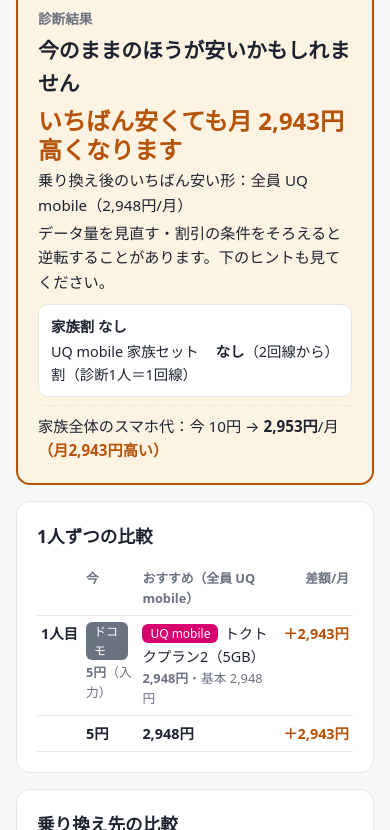
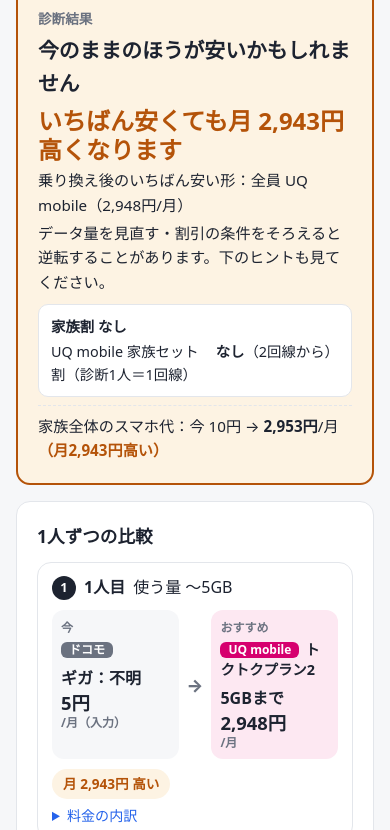
Before and after one commit to worker0083/smartphone-plan-checker, a plain HTML site: page au-uq/index.html in a window 390 px wide. Both pictures are taken after typing "5", "5", "5", "5" into the empty fields and a click on the button "診断する". Shown: the part 2526-3356 px from the top of the page. Drawn offline with Linux system fonts and the light colour scheme.

Commit message:
1人ずつの比較を、今とおすすめのギガ・料金の変化が一目でわかる表示に変更
Co-Authored-By: Claude Opus 5.5 <noreply@anthropic.com>
Claude-Session: https://claude.ai/code/session_013KjTTY74hTZm79ii71M2K2

```diff
--- a/au-uq/index.html
+++ b/au-uq/index.html
@@ -75,6 +75,35 @@
   .cmp .who { font-weight: 800; white-space: nowrap; }
   .save-cell { white-space: nowrap; font-weight: 800; }
   .h3 { font-size: .98rem; margin: 14px 0 4px; }
+  .pc { border: 1px solid var(--line); border-radius: 14px; padding: 12px 14px; margin-top: 12px; }
+  .pc-head { display: flex; align-items: center; gap: 8px; flex-wrap: wrap; margin-bottom: 10px; }
+  .pc-head .pno { display: inline-flex; width: 24px; height: 24px; border-radius: 50%; align-items: center; justify-content: center; background: var(--text); color: var(--card); font-weight: 800; font-size: .8rem; }
+  .pc-body { display: grid; grid-template-columns: 1fr auto 1fr; gap: 8px; align-items: stretch; }
+  .pc-side { border-radius: 12px; padding: 10px 12px; background: var(--bg); }
+  .pc-side.new { background: var(--good-weak); }
+  .pc-side.new.au { background: var(--au-weak); } .pc-side.new.uq { background: var(--uq-weak); }
+  .pc-tag { font-size: .75rem; font-weight: 800; color: var(--muted); }
+  .pc-plan { font-weight: 700; font-size: .9rem; line-height: 1.4; margin: 2px 0 6px; }
+  .pc-gb { font-size: 1.15rem; font-weight: 800; }
+  .pc-price { font-size: 1.35rem; font-weight: 800; line-height: 1.3; }
+  .pc-price small { font-size: .75rem; font-weight: 600; color: var(--muted); margin-left: 2px; }
+  .pc-arrow { align-self: center; font-size: 1.4rem; font-weight: 800; color: var(--muted); }
+  .pc-chg { display: flex; flex-wrap: wrap; gap: 6px; margin-top: 10px; }
+  .chg { display: inline-block; font-size: .85rem; font-weight: 800; padding: 3px 10px; border-radius: 999px; background: var(--bg); border: 1px solid var(--line); }
+  .chg.good { background: var(--good-weak); color: var(--good); border-color: transparent; }
+  .chg.bad { background: var(--warn-weak); color: var(--warn); border-color: transparent; }
+  .chg.up { background: var(--accent-weak); color: var(--accent); border-color: transparent; }
+  .chg.down { background: var(--warn-weak); color: var(--warn); border-color: transparent; }
+  .pc-detail { margin-top: 6px; }
+  .pc-bd { display: grid; grid-template-columns: 1fr 1fr; gap: 10px; font-size: .82rem; color: var(--muted); margin-top: 6px; line-height: 1.6; }
+  .pc-bd b { color: var(--text); }
+  @media (max-width: 520px) {
+    .pc-side { padding: 8px 9px; }
+    .pc-gb { font-size: 1rem; } .pc-price { font-size: 1.15rem; }
+    .pc-price small { display: block; margin: 0; }
+    .pc-arrow { font-size: 1.1rem; }
+  }
+  .pc-total { display: flex; justify-content: space-between; align-items: baseline; gap: 10px; flex-wrap: wrap; margin-top: 14px; padding-top: 12px; border-top: 2px solid var(--line); font-size: 1.05rem; }
   .cmp td:nth-child(2), .cmp td:nth-child(3), .cmp th:nth-child(2), .cmp th:nth-child(3) { text-align: left; }
   .row2 { display: grid; grid-template-columns: 1fr 1fr; gap: 8px; }
   .row2 .label { font-size: .82rem; color: var(--muted); display: block; margin-bottom: 4px; }
@@ -284,9 +313,9 @@
   </div>
 </main>
 
-<script src="plans.js?v=2.1.0"></script>
+<script src="plans.js?v=2.2.0"></script>
 <script>
-const APP_VERSION = "2.1.0";
+const APP_VERSION = "2.2.0";
 const APP_DATE = "2026-11-15";
 document.getElementById("version").textContent = `v${APP_VERSION}（${APP_DATE.replace(/-/g, "/")} 更新・料金は${DATA.updated}時点）`;
 
@@ -486,7 +515,7 @@ function bestPlan(c, person, ctx, famCount) {
     const total = base - discount + call;
     const capLabel = tier[0] === Infinity ? "無制限" : `${tier[0]}GB`;
     const callLabel = person.call === "none" ? "" : person.call === "short" ? (call ? `＋短時間かけ放題 ${yen(call)}` : "（10分かけ放題込み）") : (call ? `＋かけ放題 ${yen(call)}` : "（かけ放題込み）");
-    if (!best || total < best.total) best = { carrier: c, plan: p, capLabel, base, lines, call, callLabel, total };
+    if (!best || total < best.total) best = { carrier: c, plan: p, cap: tier[0], capLabel, base, lines, call, callLabel, total };
   }
   return best;
 }
@@ -507,7 +536,7 @@ function nowPlanCost(cid, p, person, ctx, famCount) {
   const call = person.call === "short" ? p.callShort : person.call === "long" ? p.callLong : 0;
   const total = tier[1] - lines.reduce((a, [, v]) => a + v, 0) + call;
   const over = person.gb > tier[0];
-  return { plan: p, base: tier[1], capLabel: tier[0] === Infinity ? "無制限" : `${tier[0]}GB`, lines, call, total, over };
+  return { plan: p, base: tier[1], cap: tier[0], capLabel: tier[0] === Infinity ? "無制限" : `${tier[0]}GB`, lines, call, total, over };
 }
 // 1人ずつの「今の月額」：入力した金額 → なければ au / UQ の今のプランから計算
 function estimateNow(persons, ctx) {
@@ -537,7 +566,7 @@ function calcAssign(assign, persons, ctx) {
       const k = nowPlanCost(pr.from, cur, pr, ctx, fc);
       if (!k.over && (!r || k.total < r.total)) {
         const callLabel = pr.call === "none" || !k.call ? "" : `＋通話オプション ${yen(k.call)}`;
-        r = { carrier: c, plan: k.plan, capLabel: k.capLabel, base: k.base, lines: k.lines, call: k.call, callLabel, total: k.total, keep: true };
+        r = { carrier: c, plan: k.plan, cap: k.cap, capLabel: k.capLabel, base: k.base, lines: k.lines, call: k.call, callLabel, total: k.total, keep: true };
       }
     }
     if (!r) return null; // 容量が足りない
@@ -758,31 +787,64 @@ function diagnose(e) {
 }
 // ───── 1人ずつの比較（今 → おすすめ）─────
 const pillOf = id => `<span class="pill ${isOwn(id) ? id : "other"}">${carrierName(id)}</span>`;
+const gbText = cap => cap === Infinity ? "無制限" : `${cap}GBまで`;
+const useText = gb => gb === Infinity ? "たくさん（無制限が必要）" : `〜${gb}GB`;
+function gbChange(nowCap, newCap) {
+  if (nowCap === undefined) return "";
+  if (nowCap === newCap) return `<span class="chg same">ギガは同じ</span>`;
+  if (newCap === Infinity) return `<span class="chg up">ギガ 無制限に</span>`;
+  if (nowCap === Infinity) return `<span class="chg down">ギガ 無制限 → ${newCap}GB</span>`;
+  const d = newCap - nowCap;
+  return d > 0 ? `<span class="chg up">ギガ ${d}GB 増える</span>` : `<span class="chg down">ギガ ${-d}GB 減る</span>`;
+}
+const breakdown = (base, lines, callLabel) => `基本 ${yen(base)}${lines.map(([l, a]) => `<br>${l} −${yen(a)}`).join("")}${callLabel ? `<br>${callLabel}` : ""}`;
 function personCard(persons, est, best, currentInput) {
-  const rows = persons.map((p, i) => {
+  const items = persons.map((p, i) => {
     const e = est.rows[i], r = best.rows[i];
-    const nowPlan = e.est ? `${e.est.plan.name}（${e.est.capLabel}）` : "";
-    const nowDetail = e.est ? `基本 ${yen(e.est.base)}${e.est.lines.map(([l, a]) => `／${l} −${yen(a)}`).join("")}${e.est.call ? `／通話 ＋${yen(e.est.call)}` : ""}` : "";
+    const nowCap = e.est ? e.est.cap : undefined;
+    const d = e.known ? e.total - r.total : null;
+    const priceChg = d === null ? "" : d > 0 ? `<span class="chg good">月 ${yen(d)} 安い</span>` : d < 0 ? `<span class="chg bad">月 ${yen(-d)} 高い</span>` : `<span class="chg same">料金は同じ</span>`;
     const notes = [
-      e.est && e.est.plan.ended ? `${e.est.plan.ended}に新規受付終了` : "",
-      e.est && e.est.over ? `<span class="minus">このプランの容量より多く使う設定です</span>` : "",
-      e.amount && e.est && Math.abs(e.amount - e.est.total) >= 300 ? `計算の目安は ${yen(e.est.total)}（差はオプション・ほかの割引などの分かも）` : "",
+      e.est && e.est.over ? `<span class="minus">今のプランの容量（${e.est.capLabel}）より多く使っています</span>` : "",
+      e.est && e.est.plan.ended && !r.keep ? `今のプランは${e.est.plan.ended}に新規受付終了（変更すると戻せません）` : "",
+      e.amount && e.est && Math.abs(e.amount - e.est.total) >= 300 ? `入力した月額と計算の目安（${yen(e.est.total)}）に差があります（オプション・ほかの割引などの分かも）` : "",
     ].filter(Boolean);
-    const d = e.known ? e.total - r.total : null;
-    const same = !!r.keep;
-    return `<tr>
-      <td><span class="who">${i + 1}人目</span></td>
-      <td>${pillOf(p.from)}${nowPlan}<span class="disc">${e.known ? `<b>${yen(e.total)}</b>${e.amount ? "（入力）" : "（計算）"}` : "今の月額：未入力"}${nowDetail ? "・" + nowDetail : ""}</span>${notes.map(t => `<span class="disc">${t}</span>`).join("")}</td>
-      <td>${pillOf(r.carrier.id)}${r.plan.name}（${r.capLabel}）${same ? '<span class="disc">今のプランのまま</span>' : ""}<span class="disc"><b>${yen(r.total)}</b>・基本 ${yen(r.base)}${r.lines.map(([l, a]) => `／${l} −${yen(a)}`).join("")}${r.callLabel ? `／${r.callLabel}` : ""}</span></td>
-      <td class="save-cell ${d === null ? "" : d > 0 ? "plus" : d < 0 ? "minus" : ""}">${d === null ? "—" : d > 0 ? `−${yen(d)}` : d < 0 ? `＋${yen(-d)}` : "±0円"}</td>
-    </tr>`;
+    return `<div class="pc">
+      <div class="pc-head"><span class="pno">${i + 1}</span><b>${i + 1}人目</b><span class="ex">使う量 ${useText(p.gb)}${p.call !== "none" ? `・${p.call === "short" ? "短い通話が多い" : "長電話する"}` : ""}</span></div>
+      <div class="pc-body">
+        <div class="pc-side now">
+          <div class="pc-tag">今</div>
+          <div class="pc-plan">${pillOf(p.from)}${e.est ? e.est.plan.name : ""}</div>
+          <div class="pc-gb">${e.est ? gbText(e.est.cap) : `<span class="ex">ギガ：不明</span>`}</div>
+          <div class="pc-price">${e.known ? yen(e.total) : "—"}<small>${e.known ? (e.amount ? "/月（入力）" : "/月（計算）") : "今の月額 未入力"}</small></div>
+        </div>
+        <div class="pc-arrow">→</div>
+        <div class="pc-side new ${r.carrier.id}">
+          <div class="pc-tag">${r.keep ? "そのまま" : "おすすめ"}</div>
+          <div class="pc-plan">${pillOf(r.carrier.id)}${r.plan.name}</div>
+          <div class="pc-gb">${gbText(r.cap)}</div>
+          <div class="pc-price">${yen(r.total)}<small>/月</small></div>
+        </div>
+      </div>
+      <div class="pc-chg">${r.keep ? `<span class="chg same">今のプランのままがいちばん安い（手続き不要）</span>` : priceChg + gbChange(nowCap, r.cap)}</div>
+      ${notes.map(t => `<div class="disc">${t}</div>`).join("")}
+      <details class="pc-detail"><summary>料金の内訳</summary>
+        <div class="pc-bd">
+          <div><b>今</b><br>${e.est ? breakdown(e.est.base, e.est.lines, e.est.call ? `通話オプション ＋${yen(e.est.call)}` : "") : e.amount ? "入力した金額" : "—"}</div>
+          <div><b>${r.keep ? "そのまま" : "おすすめ"}</b><br>${breakdown(r.base, r.lines, r.callLabel)}</div>
+        </div>
+      </details>
+    </div>`;
   }).join("");
   const unknown = est.rows.filter(r => !r.known).length;
+  const tot = est.complete ? est.total - best.total : null;
   return `<div class="card"><h2>1人ずつの比較</h2>
-    <table class="cmp"><thead><tr><th></th><th>今</th><th>おすすめ（${best.name}）</th><th>差額/月</th></tr></thead><tbody>${rows}</tbody>
-    ${est.complete ? `<tfoot><tr><td></td><td><b>${yen(est.total)}</b></td><td><b>${yen(best.total)}</b></td><td class="save-cell ${est.total - best.total > 0 ? "plus" : "minus"}">${est.total - best.total >= 0 ? "−" : "＋"}${yen(Math.abs(est.total - best.total))}</td></tr></tfoot>` : ""}</table>
-    ${currentInput ? `<p class="ex">節約額は、入力した家族の合計 ${yen(currentInput)} と比べています${est.complete && Math.abs(currentInput - est.total) >= 300 ? `（1人ずつの合計は ${yen(est.total)}）` : ""}。</p>` : ""}
+    ${items}
+    ${est.complete ? `<div class="pc-total"><span>合計</span><span>${yen(est.total)} → <b>${yen(best.total)}</b></span>
+      <b class="${tot > 0 ? "plus" : tot < 0 ? "minus" : ""}">${tot > 0 ? `月 ${yen(tot)} 安い` : tot < 0 ? `月 ${yen(-tot)} 高い` : "同じ"}</b></div>` : ""}
+    ${currentInput ? `<p class="ex">いちばん上の節約額は、入力した家族の合計 ${yen(currentInput)} と比べています。</p>` : ""}
     ${unknown && !currentInput ? `<div class="notice">今の月額がわからない人が${unknown}人います。「今の月額」を入れる${persons.some(p => isOwn(p.from)) ? "か、au・UQ mobile の人は今のプランを選ぶ" : ""}と、家族全体の節約額が出ます。</div>` : ""}
+    <p class="ex">他社の人は今のプランのギガがわからないため、「使う量」を目安に表示しています。</p>
   </div>`;
 }
 function flowCard(persons, best, est) {
--- a/au-uq/version.json
+++ b/au-uq/version.json
@@ -1,5 +1,5 @@
 {
-  "version": "2.1.0",
+  "version": "2.2.0",
   "date": "2026-11-15",
-  "notes": "1人ずつ今のキャリアを選べるようにし、画面を見直しました"
+  "notes": "1人ずつの比較で、今とおすすめの料金・ギガの変化をわかりやすく表示"
 }
```
Also changed, not shown: 1 other file.
